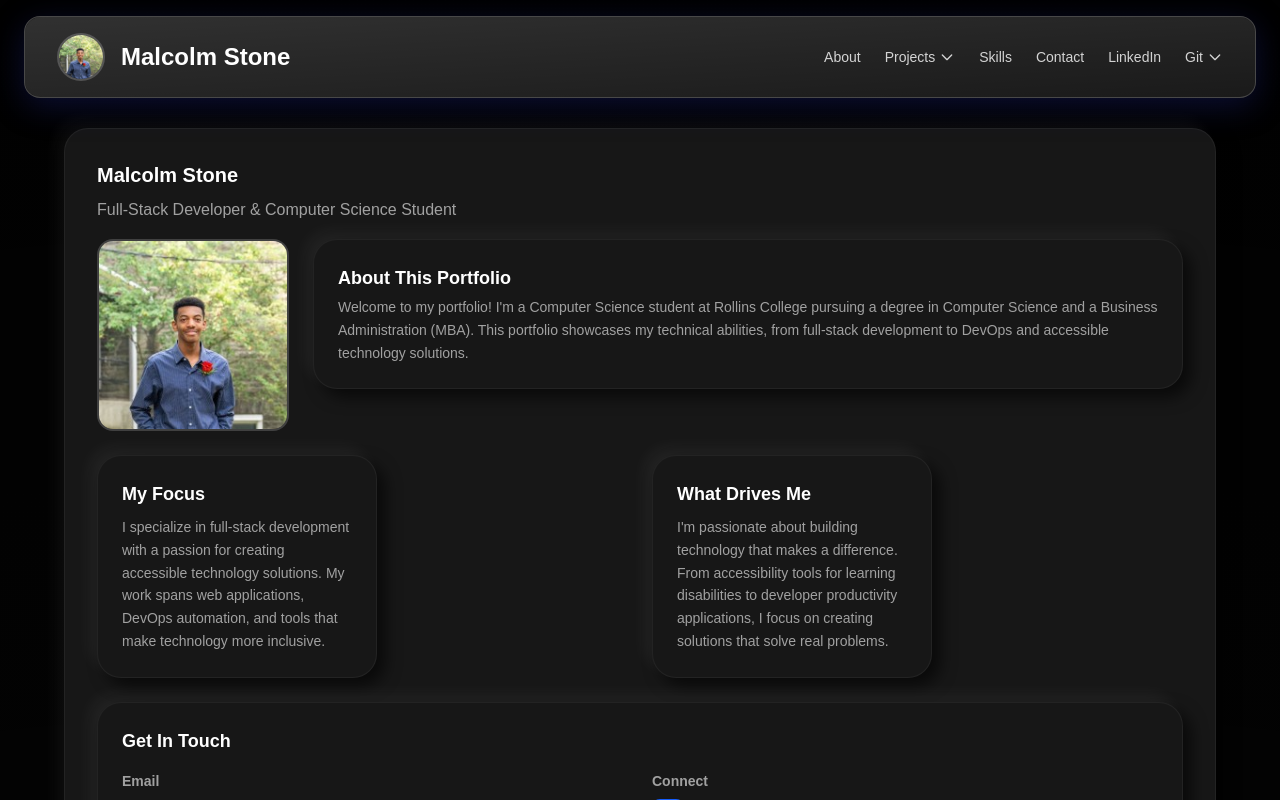
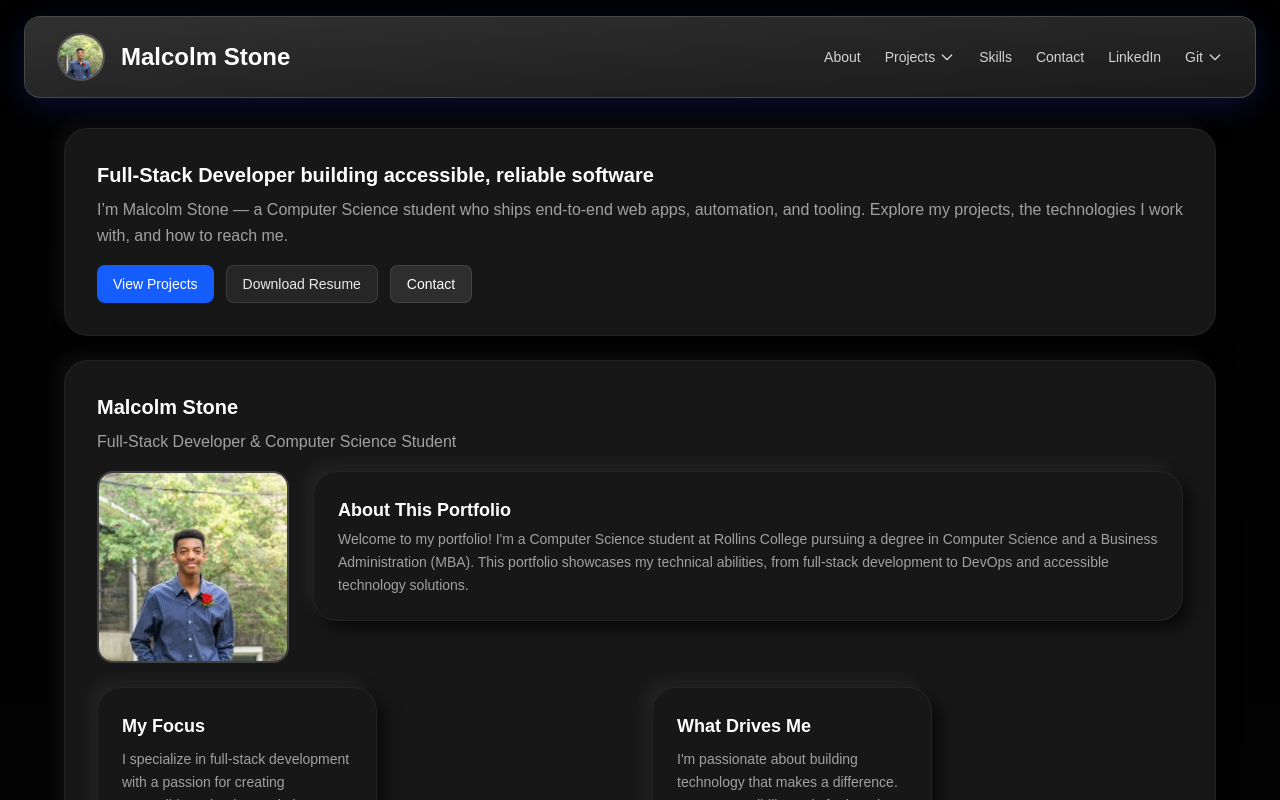
Before and after one commit to Malcolmston/Malcolmston.github.io, a Next.js app: page / in a window 1280 px wide. Shown: the top 800 px of the page. Built offline with nearby package versions, Linux system fonts and the light colour scheme.

Commit message:
feat: add hero card with project links, resume download, and contact options
- Introduced `Card` component for the main hero section with customizable size, shape, and header position
- Added buttons for viewing projects, downloading the resume, and navigating to the contact section

```diff
--- a/app/page.tsx
+++ b/app/page.tsx
@@ -5,6 +5,10 @@ import Head from "@/app/components/head";
 import About from "@/app/about";
 import Projects from "@/app/projects";
 import Skills from "@/app/skills";
+import Card from "@/app/components/card";
+import Size from "@/app/components/size";
+import Shape from "@/app/components/shape";
+import Position from "@/app/components/possition";
 
 function RadialHoverBackground({children}: {children: React.ReactNode}) {
     const ref = useRef<HTMLDivElement>(null);
@@ -79,9 +83,38 @@ export default function Home () {
             {/* Main Content */}
             <div className="relative min-h-screen flex items-center justify-center pt-32 pb-16 px-6">
                 <div className="max-w-6xl w-full">
+                    <Card
+                        size={Size.Large}
+                        shape={Shape.Long}
+                        headerPosition={Position.Top}
+                        title="Full‑Stack Developer building accessible, reliable software"
+                        description="I’m Malcolm Stone — a Computer Science student who ships end‑to‑end web apps, automation, and tooling. Explore my projects, the technologies I work with, and how to reach me."
+                    >
+                        <div className="flex flex-wrap gap-3">
+                            <a
+                                href="#projects"
+                                className="inline-flex items-center justify-center rounded-lg bg-blue-600 px-4 py-2 text-sm font-medium text-white hover:bg-blue-700 transition-colors"
+                            >
+                                View Projects
+                            </a>
+                            <a
+                                href="/resume.pdf"
+                                download="Malcolm_Stone_Resume.pdf"
+                                className="inline-flex items-center justify-center rounded-lg bg-neutral-800 px-4 py-2 text-sm font-medium text-white/90 hover:bg-neutral-700 transition-colors border border-white/10"
+                            >
+                                Download Resume
+                            </a>
+                            <a
+                                href="#contact"
+                                className="inline-flex items-center justify-center rounded-lg bg-white/10 px-4 py-2 text-sm font-medium text-white hover:bg-white/15 transition-colors border border-white/10"
+                            >
+                                Contact
+                            </a>
+                        </div>
+                    </Card>
 
                     {/* Neumorphic Cards Grid */}
-                    <div className="flex flex-wrap justify-center items-start gap-6">
+                    <div className="mt-6 flex flex-wrap justify-center items-start gap-6">
                         <About/>
 
                         <Skills/>
```
